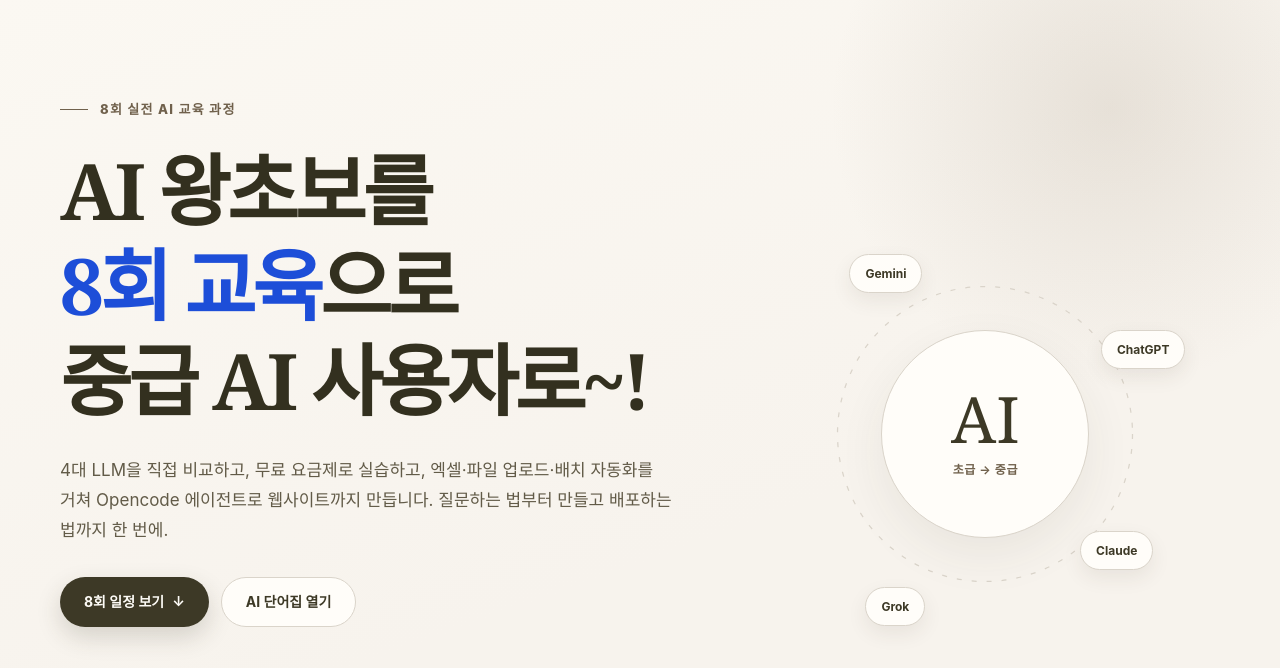
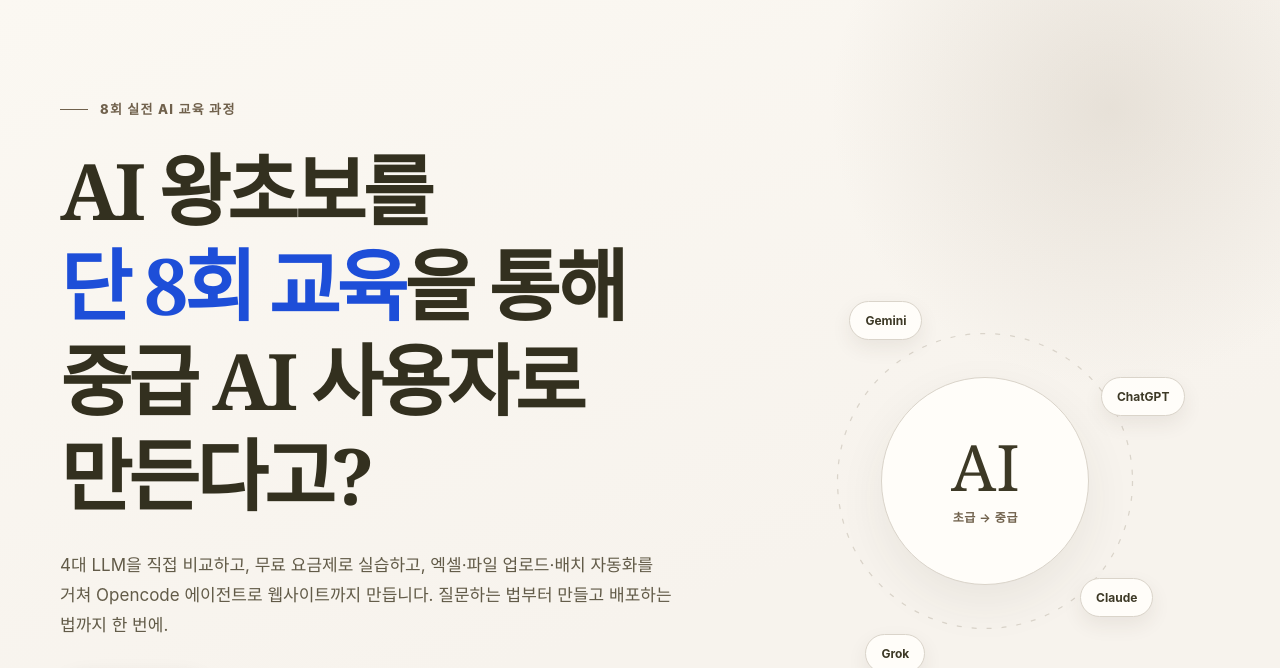
Before and after one commit to krgpt/aiedu, a plain HTML site: page index.html in a window 1280 px wide. Shown: the part 75-743 px from the top of the page. Drawn offline with Linux system fonts and the light colour scheme; a web font is replaced by a local one.

Commit message:
Update hero title for clarity and impact

```diff
--- a/index.html
+++ b/index.html
@@ -52,7 +52,7 @@
     <div class="container hero-inner">
       <div class="hero-copy">
         <p class="eyebrow"><span class="eyebrow-line"></span> 8회 실전 AI 교육 과정</p>
-        <h1 id="hero-title">AI 왕초보를 <em>8회 교육</em>으로<br> 중급 AI 사용자로~!</h1>
+        <h1 id="hero-title">AI 왕초보를 <em>단 8회 교육</em>을 통해<br> 중급 AI 사용자로 만든다고?</h1>
         <p class="hero-desc">4대 LLM을 직접 비교하고, 무료 요금제로 실습하고, 엑셀·파일 업로드·배치 자동화를 거쳐 Opencode 에이전트로 웹사이트까지 만듭니다. 질문하는 법부터 만들고 배포하는 법까지 한 번에.</p>
         <div class="hero-actions">
           <a class="btn btn-primary" href="#curriculum">8회 일정 보기 <span aria-hidden="true">↓</span></a>
```
